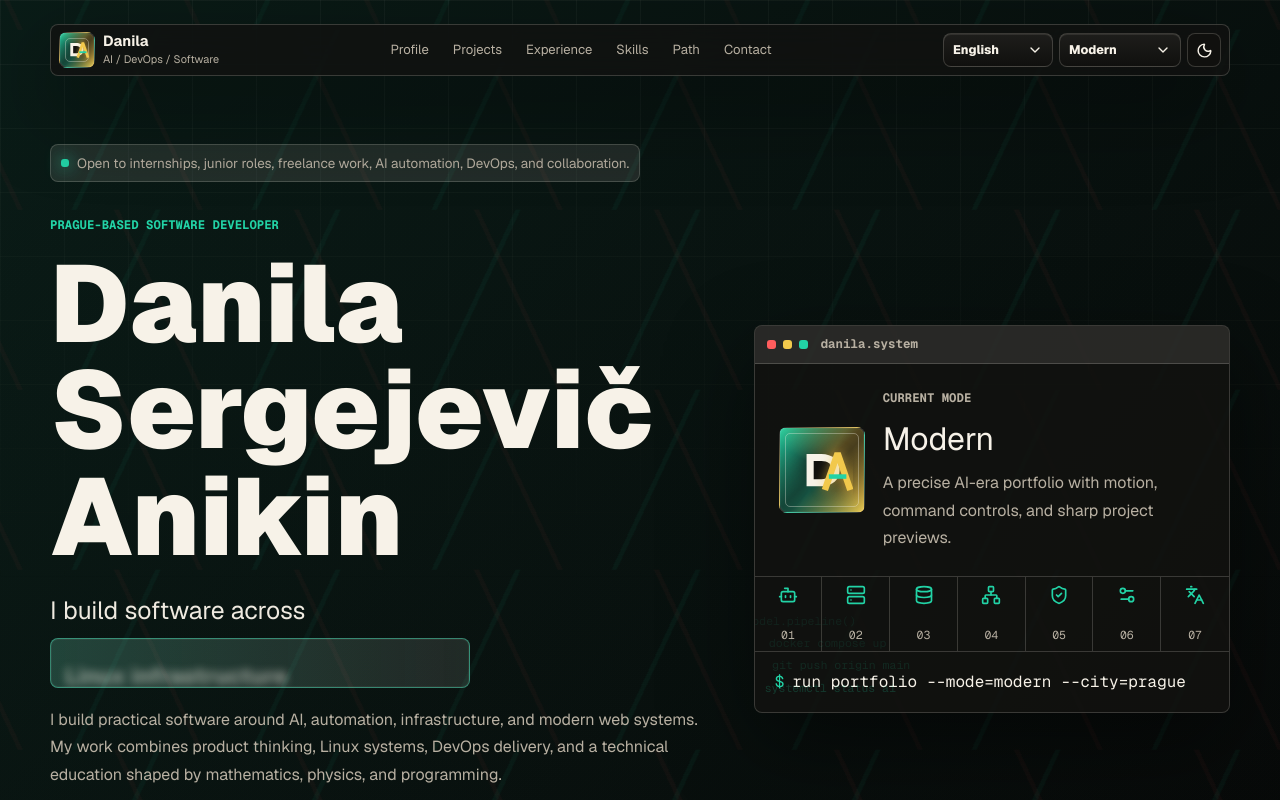
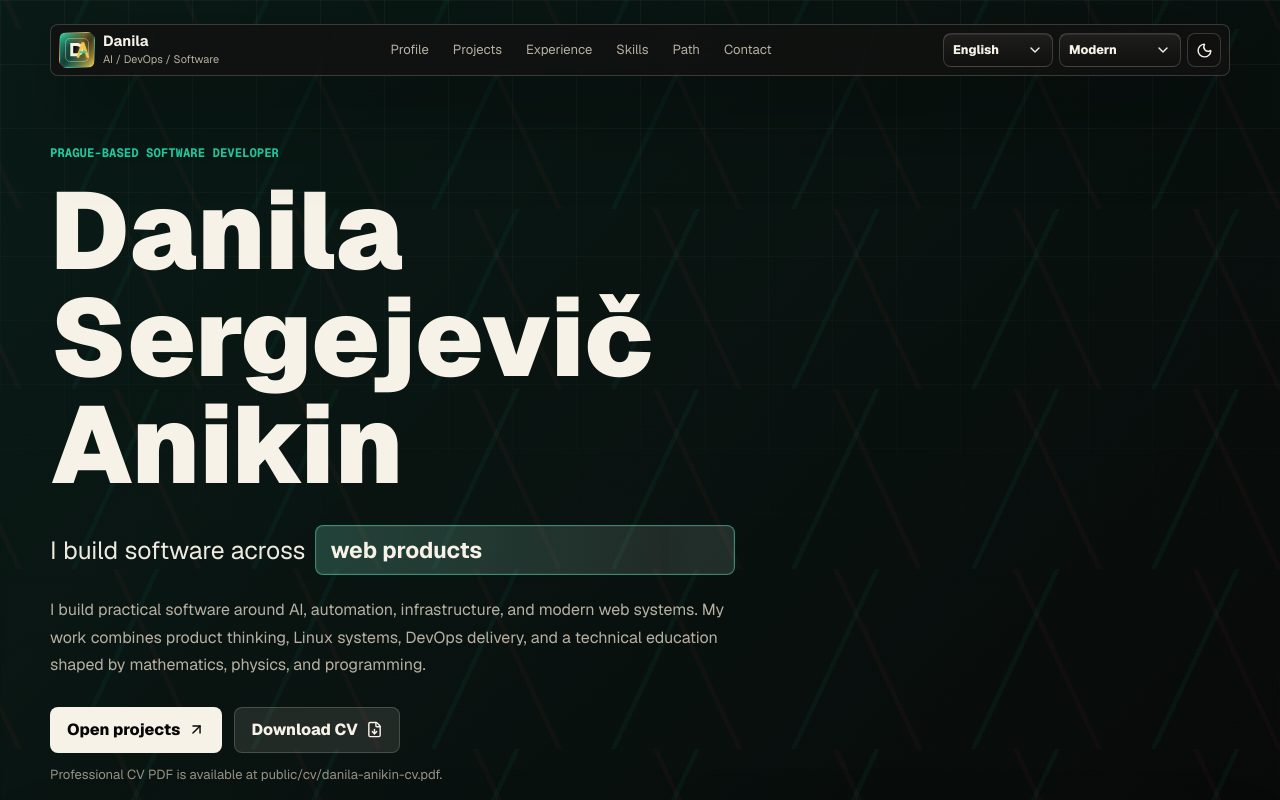
Before and after one commit to DanilaAnikin/Danila_Sergejevic_Anikin-Portfolio, a Next.js app: page / in a window 1280 px wide. Shown: the top 800 px of the page. Built offline with nearby package versions, Linux system fonts and the light colour scheme.

Commit message:
Remove hero status and mode card

```diff
--- a/src/app/globals.css
+++ b/src/app/globals.css
@@ -410,36 +410,13 @@ img {
 
 .hero-section {
   display: grid;
-  grid-template-columns: minmax(0, 1fr) minmax(320px, 0.72fr);
-  gap: 42px;
-  align-items: center;
+  grid-template-columns: minmax(0, 880px);
+  align-items: start;
   padding: 68px 0 54px;
 }
 
 .hero-copy {
-  max-width: 760px;
-}
-
-.status-line {
-  display: inline-flex;
-  max-width: 100%;
-  align-items: center;
-  gap: 8px;
-  padding: 8px 10px;
-  border: 1px solid var(--line);
-  border-radius: var(--radius);
-  background: var(--soft);
-  color: var(--muted);
-  font-size: 0.84rem;
-}
-
-.status-dot {
-  width: 8px;
-  height: 8px;
-  flex: 0 0 auto;
-  border-radius: 3px;
-  background: var(--accent);
-  box-shadow: 0 0 16px var(--accent);
+  max-width: 820px;
 }
 
 .eyebrow,
@@ -454,7 +431,7 @@ img {
 }
 
 .hero-copy .eyebrow {
-  margin-top: 34px;
+  margin-top: 0;
 }
 
 .hero-copy h1,
--- a/src/components/portfolio-app.tsx
+++ b/src/components/portfolio-app.tsx
@@ -1,7 +1,7 @@
 "use client";
 
 import Image from "next/image";
-import { useCallback, useEffect, useMemo, useState, useSyncExternalStore } from "react";
+import { useCallback, useEffect, useState, useSyncExternalStore } from "react";
 import { motion, useReducedMotion } from "framer-motion";
 import { useTheme } from "next-themes";
 import {
@@ -20,7 +20,6 @@ import {
   Layers3,
 } from "lucide-react";
 import {
-  capabilityIcons,
   experience,
   languages,
   projects,
@@ -125,10 +124,6 @@ export function PortfolioApp() {
   }, []);
 
   const copy = translations[language];
-  const activeMode = useMemo(
-    () => visualModes.find((mode) => mode.id === visualMode) ?? visualModes[0],
-    [visualMode],
-  );
   const theme = resolvedTheme ?? "dark";
 
   return (
@@ -146,7 +141,7 @@ export function PortfolioApp() {
           copy={copy}
         />
 
-        <Hero copy={copy} activeMode={activeMode} reduceMotion={shouldReduceMotion ?? false} />
+        <Hero copy={copy} reduceMotion={shouldReduceMotion ?? false} />
 
         <CapabilityMarquee reduceMotion={shouldReduceMotion ?? false} />
 
@@ -324,11 +319,9 @@ function CustomSelect({
 
 function Hero({
   copy,
-  activeMode,
   reduceMotion,
 }: {
   copy: (typeof translations)[Language];
-  activeMode: (typeof visualModes)[number];
   reduceMotion: boolean;
 }) {
   const [roleIndex, setRoleIndex] = useState(0);
@@ -360,10 +353,6 @@ function Hero({
   return (
     <section className="hero-section" id="profile">
       <div className="hero-copy">
-        <div className="status-line">
-          <span className="status-dot" />
-          {copy.availability}
-        </div>
         <p className="eyebrow">{copy.kicker}</p>
         <h1>{copy.title}</h1>
         <div className="role-rotator" aria-live="polite">
@@ -394,55 +383,6 @@ function Hero({
 
         <p className="cv-note">{copy.cvNote}</p>
       </div>
-
-      <motion.div
-        className="identity-panel"
-        whileHover={reduceMotion ? undefined : { y: -4 }}
-        transition={{ duration: 0.22, ease: "easeOut" }}
-      >
-        <div className="window-bar">
-          <span />
-          <span />
-          <span />
-          <strong>danila.system</strong>
-        </div>
-        <div className="profile-card-core">
-          <LogoMark large />
-          <div>
-            <p className="panel-kicker">Current mode</p>
-            <h2>{activeMode.label}</h2>
-            <p>{activeMode.description}</p>
-          </div>
-        </div>
-
-        <div className="system-grid">
-          {capabilityIcons.map((Icon, index) => (
-            <div className="system-cell" key={index}>
-              <Icon size={20} />
-              <span>0{index + 1}</span>
-            </div>
-          ))}
-        </div>
-
-        <div className="terminal-strip" aria-label="Portfolio command line">
-          <span>$</span>
-          <code>run portfolio --mode={activeMode.id} --city=prague</code>
-        </div>
-
-        <div className="code-rain" aria-hidden="true">
-          {["model.pipeline()", "docker compose up", "git push origin main", "systemctl status ai"].map(
-            (line, index) => (
-              <motion.span
-                key={line}
-                animate={{ x: ["0%", "-8%", "0%"], opacity: [0.42, 0.88, 0.42] }}
-                transition={{ duration: 5 + index, repeat: Infinity, ease: "easeInOut" }}
-              >
-                {line}
-              </motion.span>
-            ),
-          )}
-        </div>
-      </motion.div>
     </section>
   );
 }
--- a/src/data/portfolio.ts
+++ b/src/data/portfolio.ts
@@ -1,17 +1,11 @@
 import {
-  Bot,
   BrainCircuit,
   Code2,
   Container,
   Cpu,
-  Database,
   Globe2,
-  Languages,
   Mail,
   Network,
-  Server,
-  Settings2,
-  ShieldCheck,
   TerminalSquare,
   Workflow,
 } from "lucide-react";
@@ -217,16 +211,6 @@ export const skillGroups = [
     icon: Cpu,
     skills: ["Debugging", "Performance", "Security", "Databases", "Reliability", "Documentation"],
   },
-];
-
-export const capabilityIcons = [
-  Bot,
-  Server,
-  Database,
-  Network,
-  ShieldCheck,
-  Settings2,
-  Languages,
 ];
 
 export const translations = {
```
